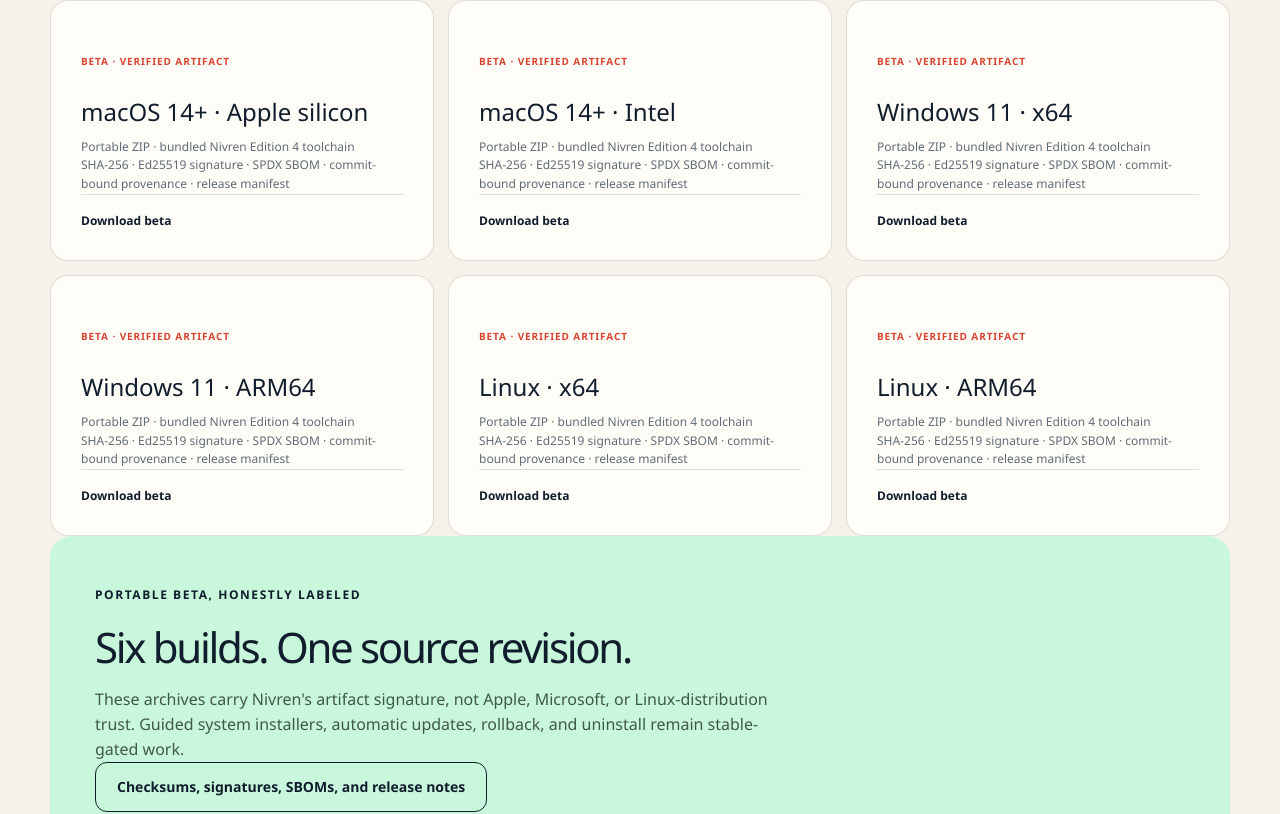
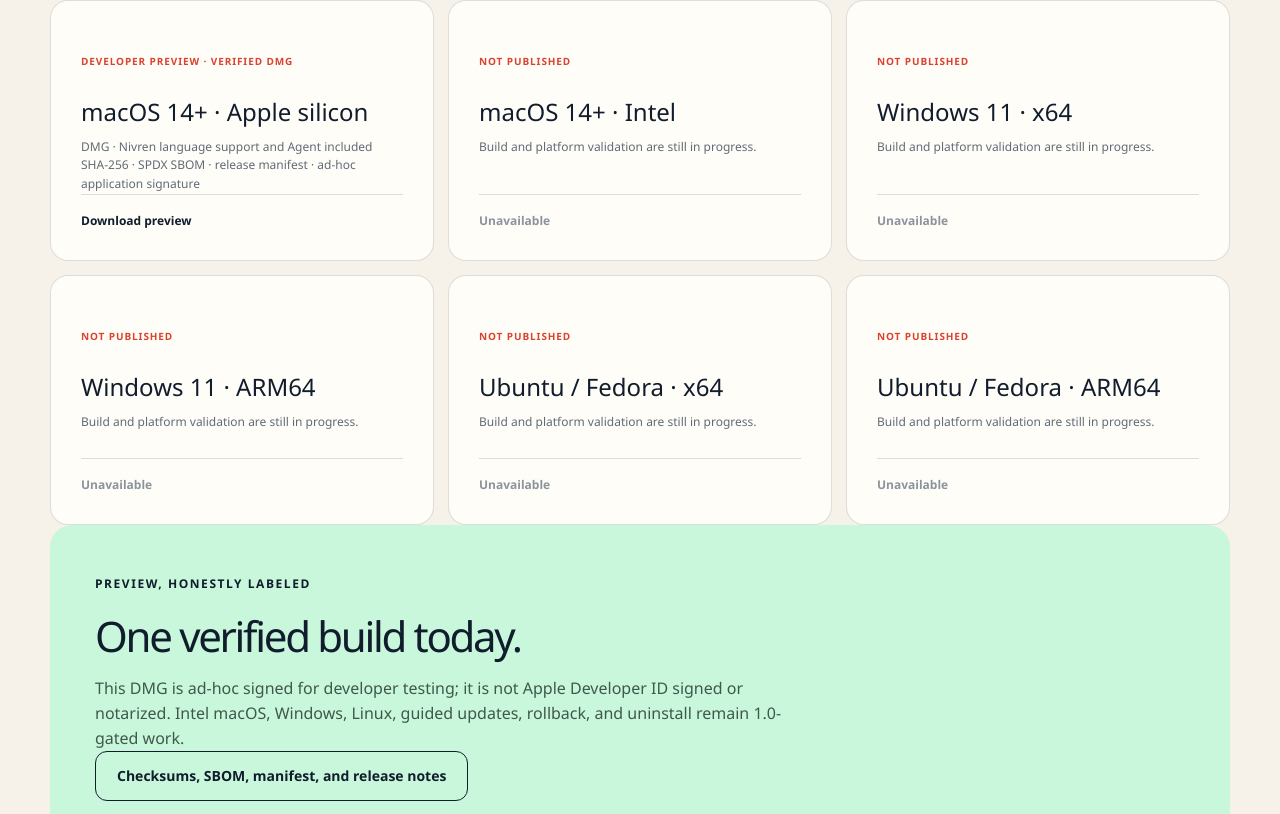
Before and after one commit to violetweather/nivren-site, a Next.js app: page /studio/downloads in a window 1280 px wide. Shown: the part 516-1330 px from the top of the page. Built offline with nearby package versions, Linux system fonts and the light colour scheme.

Commit message:
Publish honest Studio developer preview

```diff
--- a/app/studio/compatibility/page.tsx
+++ b/app/studio/compatibility/page.tsx
@@ -1,4 +1,4 @@
 import { StudioNav } from "../StudioNav";
 export const metadata={title:"Studio compatibility"};
-const rows=[["macOS 14+","x64, ARM64","Portable beta published; notarized PKG/DMG pending"],["Windows 11","x64, ARM64","Portable beta published; trusted MSI/MSIX pending"],["Ubuntu / Fedora","x64, ARM64","Portable beta published; AppImage/DEB/RPM system-install evidence pending"],["Nivren Edition 4","Bundled beta toolchain","VM, JIT, AOT, browser Wasm, WASI"],["Remote","SSH, Docker, Podman","Same bounded helper protocol"]];
+const rows=[["macOS 14+","ARM64","Developer-preview DMG verified; Developer ID signing and notarization pending"],["macOS 14+","x64","Not published; build and runtime evidence pending"],["Windows 11","x64, ARM64","Not published; installer and runtime evidence pending"],["Ubuntu / Fedora","x64, ARM64","Not published; package and runtime evidence pending"],["Nivren Edition 4","Language extension","Syntax, diagnostics, formatting, commands, and Agent integration"],["Remote","SSH, containers","Code‑OSS foundations present; Nivren-specific hostile-fixture evidence pending"]];
 export default function Compatibility(){return <><StudioNav/><section className="page-hero compact shell"><span className="kicker">Claims follow evidence</span><h1>Compatibility</h1><p>No platform becomes supported because it compiled once. The release matrix must prove install, rendering, editing, intelligence, remote work, updates, rollback, and uninstall.</p></section><section className="content-shell shell"><div className="studio-table">{rows.map(([a,b,c])=><div key={a}><strong>{a}</strong><span>{b}</span><em>{c}</em></div>)}</div></section></>}
--- a/app/studio/downloads/page.tsx
+++ b/app/studio/downloads/page.tsx
@@ -1,14 +1,14 @@
 import { StudioNav } from "../StudioNav";
 
-const releaseBase = "https://github.com/violetweather/nivren-studio-releases/releases/download/v1.0.0-beta.1";
+const releaseBase = "https://github.com/violetweather/nivren-studio-releases/releases/download/v1.132.0-developer.1";
 
 const downloads = [
-  { name: "macOS 14+ · Apple silicon", asset: "nivren-studio-v1.0.0-beta.1-macos-arm64.zip" },
-  { name: "macOS 14+ · Intel", asset: "nivren-studio-v1.0.0-beta.1-macos-x64.zip" },
-  { name: "Windows 11 · x64", asset: "nivren-studio-v1.0.0-beta.1-windows-x64.zip" },
-  { name: "Windows 11 · ARM64", asset: "nivren-studio-v1.0.0-beta.1-windows-arm64.zip" },
-  { name: "Linux · x64", asset: "nivren-studio-v1.0.0-beta.1-linux-x64.zip" },
-  { name: "Linux · ARM64", asset: "nivren-studio-v1.0.0-beta.1-linux-arm64.zip" },
+  { name: "macOS 14+ · Apple silicon", asset: "Nivren-Studio-macOS-arm64-1.132.0-developer.dmg", status: "Developer preview · verified DMG" },
+  { name: "macOS 14+ · Intel", status: "Not published" },
+  { name: "Windows 11 · x64", status: "Not published" },
+  { name: "Windows 11 · ARM64", status: "Not published" },
+  { name: "Ubuntu / Fedora · x64", status: "Not published" },
+  { name: "Ubuntu / Fedora · ARM64", status: "Not published" },
 ];
 
 export const metadata = { title: "Studio downloads" };
@@ -17,26 +17,24 @@
   return <>
     <StudioNav />
     <section className="page-hero compact shell">
-      <span className="kicker">1.0.0-beta.1 · Public preview</span>
+      <span className="kicker">1.132.0-developer.1 · Developer preview</span>
       <h1>Studio downloads</h1>
-      <p>Portable developer-preview builds are available for all six target combinations. Every archive is built from one source revision and ships with verification evidence.</p>
+      <p>The first Code‑OSS-based preview is available for Apple-silicon Macs. Other platforms stay visibly unavailable until their builds and runtime evidence pass.</p>
     </section>
     <section className="content-shell shell">
       <div className="studio-download-grid">
         {downloads.map((download) => <article key={download.name}>
-          <span className="download-state">Beta · verified artifact</span>
+          <span className="download-state">{download.status}</span>
           <h2>{download.name}</h2>
-          <p>Portable ZIP · bundled Nivren Edition 4 toolchain</p>
-          <p>SHA-256 · Ed25519 signature · SPDX SBOM · commit-bound provenance · release manifest</p>
-          <a className="download-action" href={`${releaseBase}/${download.asset}`}>Download beta</a>
+          {download.asset ? <><p>DMG · Nivren language support and Agent included</p><p>SHA-256 · SPDX SBOM · release manifest · ad-hoc application signature</p><a className="download-action" href={`${releaseBase}/${download.asset}`}>Download preview</a></> : <><p>Build and platform validation are still in progress.</p><span className="download-action disabled">Unavailable</span></>}
         </article>)}
       </div>
       <div className="studio-callout">
         <div>
-          <span className="kicker">Portable beta, honestly labeled</span>
-          <h2>Six builds. One source revision.</h2>
-          <p>These archives carry Nivren&apos;s artifact signature, not Apple, Microsoft, or Linux-distribution trust. Guided system installers, automatic updates, rollback, and uninstall remain stable-gated work.</p>
-          <a className="button secondary" href="https://github.com/violetweather/nivren-studio-releases/releases/tag/v1.0.0-beta.1">Checksums, signatures, SBOMs, and release notes</a>
+          <span className="kicker">Preview, honestly labeled</span>
+          <h2>One verified build today.</h2>
+          <p>This DMG is ad-hoc signed for developer testing; it is not Apple Developer ID signed or notarized. Intel macOS, Windows, Linux, guided updates, rollback, and uninstall remain 1.0-gated work.</p>
+          <a className="button secondary" href="https://github.com/violetweather/nivren-studio-releases/releases/tag/v1.132.0-developer.1">Checksums, SBOM, manifest, and release notes</a>
         </div>
       </div>
     </section>
--- a/app/studio/page.tsx
+++ b/app/studio/page.tsx
@@ -7,10 +7,10 @@
   return <>
     <StudioNav />
     <section className="studio-hero shell">
-      <div><span className="kicker">Nivren Studio 1.0 beta</span><h1>See what your program <em>means.</em></h1><p>A fast native editor that turns Nivren&apos;s intent, authority, failures, tasks, and performance into things you can inspect—not compiler folklore.</p><div className="hero-actions"><Link className="button primary" href="/studio/downloads">Download the public beta</Link><Link className="button secondary" href="/studio/docs">Explore the workflow</Link></div></div>
+      <div><span className="kicker">Nivren Studio developer preview</span><h1>See what your program <em>means.</em></h1><p>A Nivren-first Code‑OSS workbench with Edition 4 intelligence, an account-free Agent surface, and the editing, terminal, Git, extension, and accessibility foundations developers already expect.</p><div className="hero-actions"><Link className="button primary" href="/studio/downloads">Download for Apple silicon</Link><Link className="button secondary" href="/studio/docs">Explore the workflow</Link></div></div>
       <div className="studio-window" aria-label="Nivren Studio interface preview"><div className="studio-titlebar"><i/><i/><i/><span>commerce · Nivren Studio</span></div><div className="studio-workbench"><aside><b>PROJECT</b><span>api</span><span>shared</span><span>tests</span></aside><pre><code className="syntax-code"><span className="syn-keyword">define</span> fetch_user{`\n`}<span className="syn-keyword">needs</span> Network <span className="syn-keyword">within</span> <span className="syn-string">&quot;api.example.com&quot;</span>{`\n`}{`{`}{`\n`}    <span className="syn-keyword">keep</span> response <span className="syn-keyword">set perform</span> request <span className="syn-keyword">or give</span>{`\n`}    <span className="syn-keyword">give</span> response <span className="syn-keyword">through</span> decode_user{`\n`}{`}`}</code></pre><section><b>INTENT</b><strong>1 external effect</strong><span>Network</span><span>0 plan allocations</span><span>Cleanup proven</span></section></div><div className="studio-agent"><span>⌁ Agent</span><p>Explain, plan, review, or run in an isolated checkpoint…</p><kbd>⌘↵</kbd></div></div>
     </section>
-    <section className="proof-strip"><div className="shell proof-grid"><div><strong>16 ms</strong><span>p95 interaction budget</span></div><div><strong>5</strong><span>agent providers</span></div><div><strong>VM · JIT · AOT</strong><span>one semantic debugger</span></div><div><strong>Local first</strong><span>no account required</span></div></div></section>
+    <section className="proof-strip"><div className="shell proof-grid"><div><strong>Code‑OSS</strong><span>proven editor foundation</span></div><div><strong>5</strong><span>BYOK agent providers</span></div><div><strong>Edition 4</strong><span>syntax, diagnostics, and commands</span></div><div><strong>Local first</strong><span>no Nivren account required</span></div></div></section>
     <section className="section shell"><div className="section-heading split-heading"><div><span className="kicker">Nivren, made visible</span><h2>An IDE only this language could have.</h2></div><p>Ordinary editing stays quiet. The deeper machinery appears when it answers a real question.</p></div><div className="studio-feature-grid">
       <article><span>01</span><h2>Intent lens</h2><p>Follow coral paths from source to effect order, authority, allocation, blocking, resources, optimization, and runtime evidence.</p></article>
       <article><span>02</span><h2>Semantic debugger</h2><p>Step through structured tasks and typed failures consistently across the VM, JIT, and native builds.</p></article>
--- a/app/studio/releases/page.tsx
+++ b/app/studio/releases/page.tsx
@@ -1,3 +1,3 @@
 import { StudioNav } from "../StudioNav";
 export const metadata={title:"Studio releases"};
-export default function Releases(){return <><StudioNav/><section className="page-hero compact shell"><span className="kicker">Independent from the language</span><h1>Studio releases</h1><p>Studio declares an exact compatible Edition 4 range and freezes its protocol and plugin API at stable 1.0.</p></section><section className="content-shell shell studio-policy"><h2>1.0.0-beta.1</h2><p>The first public developer preview is available now for macOS, Windows, and Linux on x64 and ARM64. All six portable archives were produced by the same GitHub build matrix from source revision <code>4b5a8e4381c9cc9d09200e05f7ee9bfcef3062d0</code>.</p><p><a className="button primary" href="https://github.com/violetweather/nivren-studio-releases/releases/tag/v1.0.0-beta.1">Open release and evidence</a></p><h2>Beta status</h2><p>The archives include SHA-256 checksums, Ed25519 signatures, SPDX SBOMs, provenance, and release manifests. They are portable previews—not platform-trusted guided installers—and may still contain beta defects.</p><h2>Stable 1.0</h2><p>Stable requires every promised feature, performance budget, screenshot, command, shortcut, compatibility claim, documentation example, installer, update, rollback, and uninstall flow to pass the coordinated gate.</p></section></>}
+export default function Releases(){return <><StudioNav/><section className="page-hero compact shell"><span className="kicker">Independent from the language</span><h1>Studio releases</h1><p>Studio declares an exact compatible Edition 4 range and freezes its protocol and plugin API only at stable 1.0.</p></section><section className="content-shell shell studio-policy"><h2>1.132.0-developer.1</h2><p>The first public build of the Code‑OSS-based Nivren Studio is available for Apple-silicon Macs. It includes the branded workbench, Nivren language extension, account-free Agent entry points, and provider configuration.</p><p><a className="button primary" href="https://github.com/violetweather/nivren-studio-releases/releases/tag/v1.132.0-developer.1">Open release and evidence</a></p><h2>Developer-preview status</h2><p>The release includes a verified DMG, SHA-256 checksums, an SPDX SBOM, and a release manifest. The app is ad-hoc signed, not Developer ID signed or notarized, and other platforms are not published yet.</p><h2>Stable 1.0</h2><p>Stable requires every promised feature, performance budget, screenshot, command, shortcut, compatibility claim, documentation example, installer, update, rollback, and uninstall flow to pass the coordinated gate.</p></section></>}
```
Also changed, not shown: 1 other file (tests, documents, lock files or other folders).
